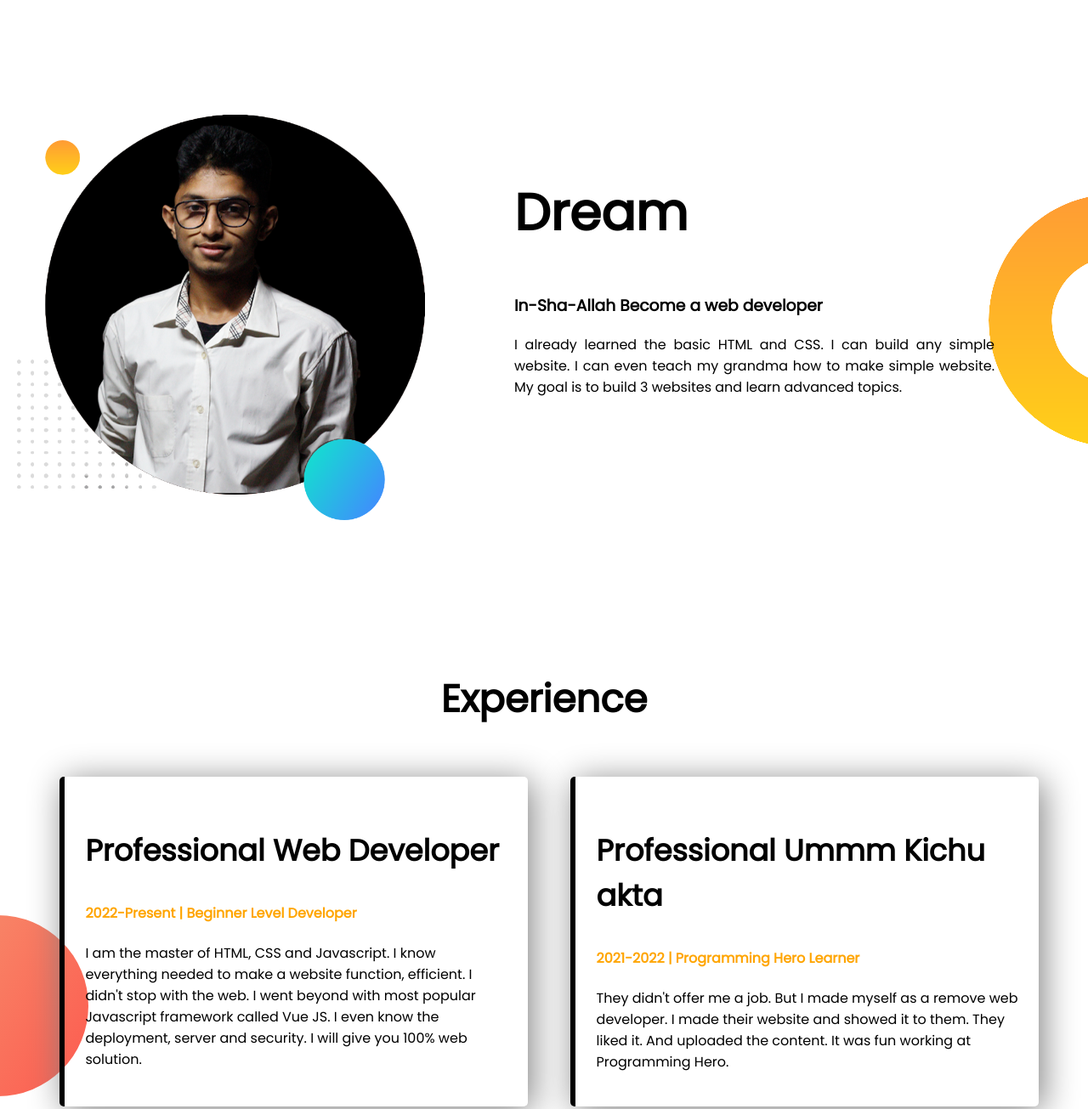
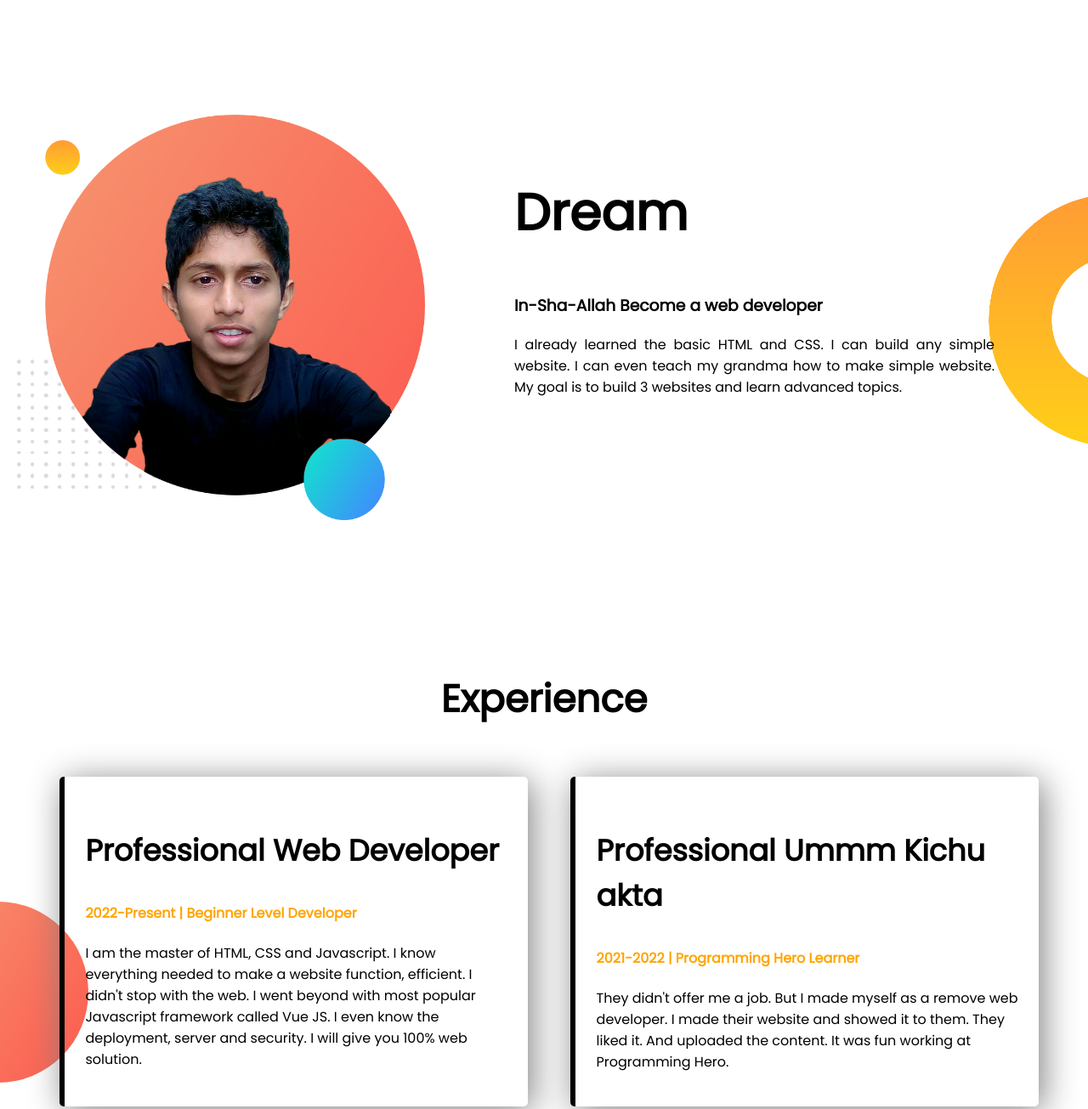
Before and after one commit to Nur-Al-Mumit/Pra_Pr_Website, a plain HTML site: page index.html in a window 1280 px wide. Shown: the part 680-1985 px from the top of the page at 85% size. Drawn offline with Linux system fonts and the light colour scheme.

Commit message:
pic pos change

```diff
--- a/index.html
+++ b/index.html
@@ -19,7 +19,7 @@
             <p class="p-text">Assalamualaikum, I'm a full time Web Developer and pertime Graphic Designer. I'm stared Web deployment on 2022 and Graphic design on 2021</p>
         </div>
         <div class="fsv">
-            <img src="images/my-bg1.png" alt="">
+            <img src="images/my-bg1.1.png" alt="">
         </div class="fsv">
     </section>
 
@@ -27,7 +27,7 @@
 
     <section class="section-flxi second-page">
         <div class="fsv">
-            <img src="images/my-bg1.1.png" alt="">
+            <img src="images/my-bg1.png" alt="">
         </div>
         <div class="fsv fsv1">
             <h1 class="fh">Dream</h1>
--- a/style.css
+++ b/style.css
@@ -60,7 +60,7 @@ body{
 .exp-section{
     background-image: url(images/exp-bg.png);
     background-repeat: no-repeat;
-    background-position: 0% 90%;
+    background-position: 0% 85%;
 }
 #exp-web{
     border-left:solid 6px;
```
